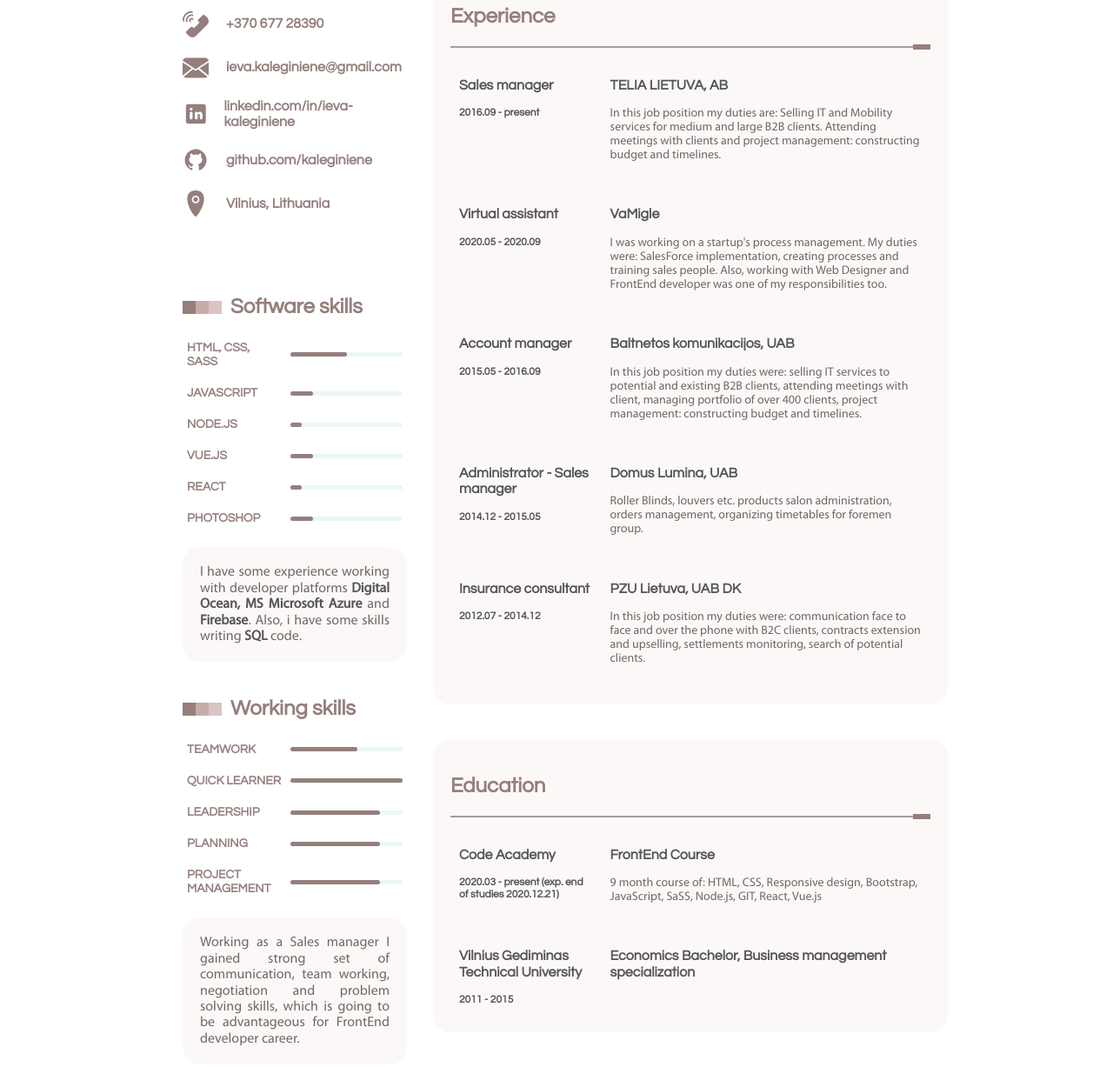
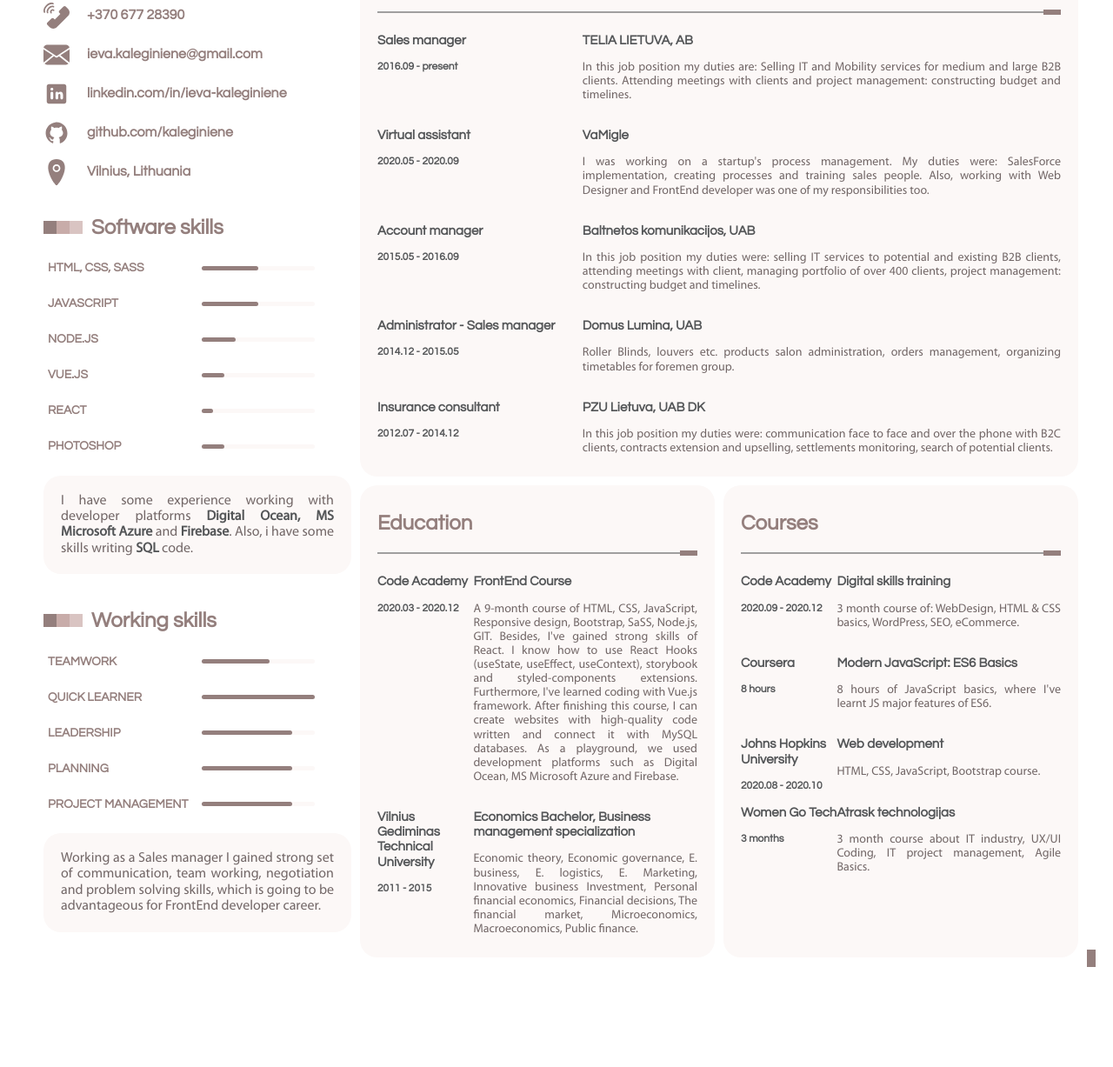
Before and after one commit to kaleginiene/CV, a website: page app/index.html in a window 1280 px wide. Shown: the part 394-1621 px from the top of the page at 87% size. After the commit the page ends 1506 px from the top, so only its background shows below. Drawn offline with nearby package versions, Linux system fonts and the light colour scheme.

Commit message:
made styling chages, for fitting content into one page

```diff
--- a/app/index.html
+++ b/app/index.html
@@ -82,10 +82,6 @@
             <div class="logo location"></div>
             <div class="info">Vilnius, Lithuania</div>
           </div>
-          <div class="contact-block">
-            <div class="logo"></div>
-            <div class="info"></div>
-          </div>
           <div class="heading-block">
             <div class="before">
               <div class="box-color"></div>
@@ -106,7 +102,7 @@
             <div class="skill">JavaScript</div>
             <div class="level-block">
               <div class="level">
-                <div class="skill-level twenty"></div>
+                <div class="skill-level fifty"></div>
               </div>
             </div>
           </div>
@@ -114,7 +110,7 @@
             <div class="skill">Node.js</div>
             <div class="level-block">
               <div class="level">
-                <div class="skill-level ten"></div>
+                <div class="skill-level thirty"></div>
               </div>
             </div>
           </div>
@@ -280,19 +276,19 @@
               </div>
             </div>
           </section>
+         <div class="flex-block">
           <section class="education">
             <h2>Education</h2>
             <hr />
             <div class="block">
               <div class="dates">
                 <h3>Code Academy</h3>
-                2020.03 - present (exp. end of studies 2020.12.21)
+                2020.03 - 2020.12
               </div>
               <div class="description">
                 <h3>FrontEnd Course</h3>
                 <p>
-                  9 month course of: HTML, CSS, Responsive design, Bootstrap,
-                  JavaScript, SaSS, Node.js, GIT, React, Vue.js
+                  A 9-month course of HTML, CSS, JavaScript, Responsive design, Bootstrap, SaSS, Node.js, GIT. Besides, I've gained strong skills of React. I know how to use React Hooks (useState, useEffect, useContext), storybook and styled-components extensions. Furthermore, I've learned coding with Vue.js framework. After finishing this course, I can create websites with high-quality code written and connect it with MySQL databases. As a playground, we used development platforms such as Digital Ocean, MS Microsoft Azure and Firebase.
                 </p>
               </div>
             </div>
@@ -303,17 +299,17 @@
               </div>
               <div class="description">
                 <h3>Economics Bachelor, Business management specialization</h3>
-                <p></p>
+                <p>Economic theory, Economic governance, E. business, E. logistics, E. Marketing, Innovative business Investment, Personal financial economics, Financial decisions, The financial market, Microeconomics, Macroeconomics, Public finance.</p>
               </div>
             </div>
           </section>
           <section class="other">
-            <h2>Other courses</h2>
+            <h2>Courses</h2>
             <hr />
             <div class="block">
               <div class="dates">
                 <h3>Code Academy</h3>
-                2020.03 - present (exp. end of studies 2020.12.21).
+                2020.09 - 2020.12
               </div>
               <div class="description">
                 <h3>Digital skills training</h3>
@@ -335,12 +331,12 @@
             </div>
             <div class="block">
               <div class="dates">
-                <h3>Coursera</h3>
-                5 weeks
+                <h3>Johns Hopkins University</h3>
+                2020.08 - 2020.10
               </div>
               <div class="description">
                 <h3>Web development</h3>
-                <p>HTML, CSS, JavaScript, Bootstrap</p>
+                <p>HTML, CSS, JavaScript, Bootstrap course.</p>
               </div>
             </div>
             <div class="block">
@@ -350,10 +346,11 @@
               </div>
               <div class="description">
                 <h3>Atrask technologijas</h3>
-                <p>3 month course about Tech industry</p>
+                <p>3 month course about IT industry, UX/UI Coding, IT project management, Agile Basics.</p>
               </div>
             </div>
           </section>
+         </div>
       </section>
     </main>
     <script src="https://unpkg.com/swiper/swiper-bundle.min.js"></script>
--- a/app/scss/about.scss
+++ b/app/scss/about.scss
@@ -44,7 +44,7 @@ section {
   }
 
   .about-block {
-    padding: 0 20px;
+    padding: 0 10px;
     display: flex;
     flex-direction: row;
     justify-content: flex-end;
@@ -56,14 +56,15 @@ section {
       border-radius: 50%;
       border: 1px solid #947f7d;
       object-fit: cover;
-      width: 220px;
-      height: 220px;
+      width: 210px;
+      height: 210px;
       position: absolute;
       left: 20px;
       bottom: -50px;
     }
     .about-me {
       max-width: 150px;
+      margin-right: 100px;
 
       .typing:first-child {
         font-family: $headings-font;
@@ -82,7 +83,7 @@ section {
     }
 
     blockquote {
-      width: 300px;
+      width: 500px;
       position: relative;
       padding: 50px;
       margin-left: 30px;
--- a/app/scss/experience-education.scss
+++ b/app/scss/experience-education.scss
@@ -6,14 +6,15 @@
   }
   .container {
     flex: 7;
+
     .experience,
-    .education,
+    .swiper-block,
     .other,
-    .swiper-block {
+    .education {
       background-color: #fcf8f7;
       border-radius: 20px;
-      margin: 40px 0 20px 10px;
-      padding: 20px;
+      margin: 10px 0 0px 0px;
+      padding: 10px 20px;
       h2,
       h3 {
         color: $headings-color;
@@ -23,7 +24,7 @@
       h3 {
         text-align: left;
         color: #545658;
-        font-size: 16px;
+        font-size: 15px;
       }
       hr {
         height: 2px;
@@ -49,7 +50,6 @@
           flex: 3;
           text-align: left;
           color: #545658;
-          padding: 10px;
           font-family: $headings-font;
           font-size: 12px;
           font-weight: bold;
@@ -57,13 +57,26 @@
         .description {
           flex: 7;
           text-align: left;
-          padding: 10px;
+
           p {
             color: $paragraph-color;
             font-family: $paragraph-font;
             font-size: 14px;
+            text-align: justify;
           }
         }
+      }
+    }
+    .flex-block {
+      display: flex;
+      box-sizing: border-box;
+
+      .other,
+      .education {
+        width: calc(50% - 10px);
+      }
+      .education {
+        margin-right: 10px;
       }
     }
   }
--- a/app/scss/skills.scss
+++ b/app/scss/skills.scss
@@ -1,7 +1,7 @@
 @import "vars.scss";
 
 aside {
-  padding: 20px;
+  padding: 10px 10px;
   .heading-block {
     display: flex;
     flex-direction: row;
@@ -33,7 +33,7 @@ aside {
   .contact-block {
     display: flex;
     align-items: center;
-    margin-bottom: 20px;
+    margin-bottom: 15px;
 
     .logo {
       width: 30px;
@@ -68,7 +68,7 @@ aside {
   }
   .skills-block {
     display: flex;
-    margin-bottom: 10px;
+    margin-bottom: 15px;
     .skill,
     .level-block {
       width: 50%;
@@ -85,7 +85,7 @@ aside {
       position: relative;
       width: 130px;
       height: 5px;
-      background-color: #ecf6f7;
+      background-color: #fcf8f7;
       border-radius: 20px;
       .skill-level {
         background-color: $headings-color;
@@ -93,23 +93,27 @@ aside {
         width: 50%;
         height: 5px;
       }
-      .skill-level:hover {
-        background-color: #fcf8f7;
+
+      .ten {
+        width: 10%;
       }
       .twenty {
         width: 20%;
       }
-      .ten {
-        width: 10%;
+      .thirty {
+        width: 30%;
+      }
+      .fifty {
+        width: 50%;
       }
       .teamwork {
         width: 60%;
       }
+      .eighty {
+        width: 80%;
+      }
       .full {
         width: 100%;
-      }
-      .eighty {
-        width: 80%;
       }
     }
   }
--- a/app/scss/vars.scss
+++ b/app/scss/vars.scss
@@ -23,7 +23,7 @@ body {
 }
 
 main {
-  width: 900px;
+  width: 1200px;
   margin: 0 auto;
   padding-top: 10px;
   position: relative;
```
Also changed, not shown: app/style.css.
